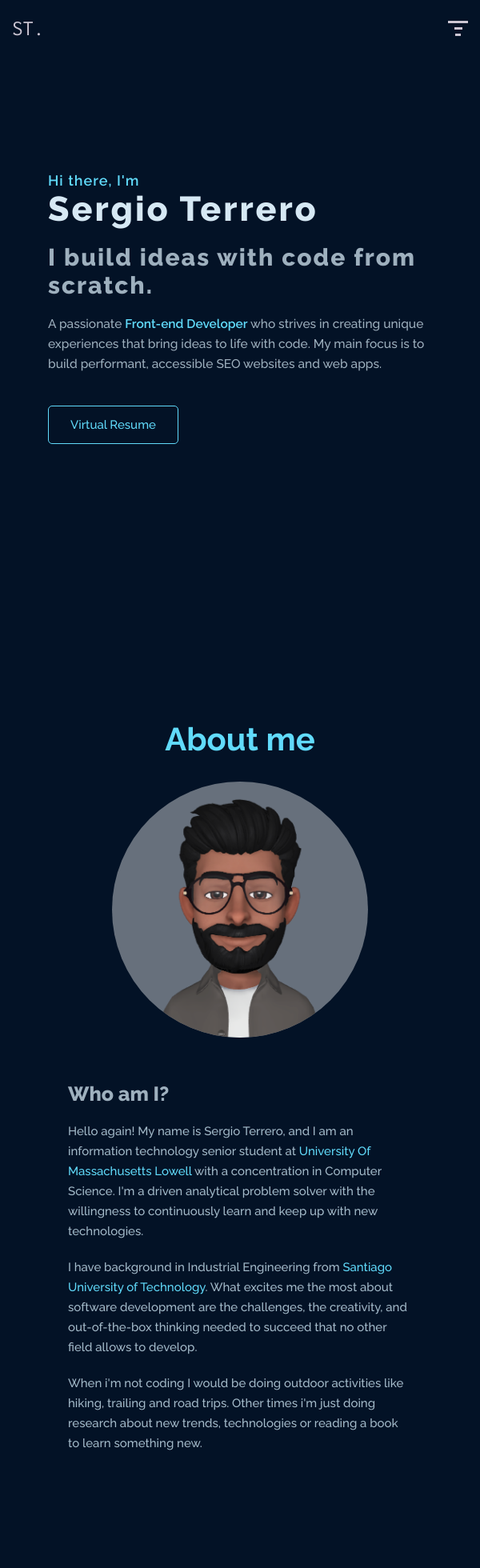
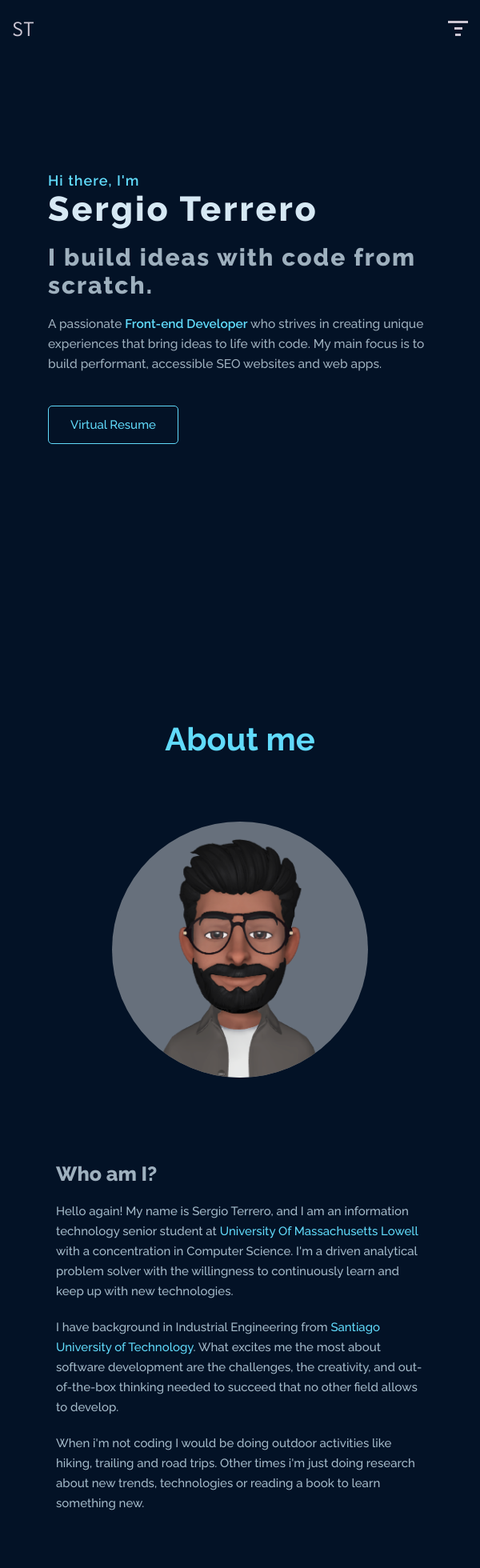
Before and after one commit to Terrero89/my-portfolio, a Vue app: page / in a window 600 px wide. Shown: the top 1960 px of the page at 80% size. Built offline with nearby package versions, Linux system fonts and the light colour scheme.

Commit message:
added details

```diff
--- a/src/components/layout/about/AboutImage.vue
+++ b/src/components/layout/about/AboutImage.vue
@@ -59,7 +59,7 @@ export default {};
 @media only screen and (max-width: 768px) {
   #about .about-img {
     /* border: solid red 1px; */
-    margin: 0rem 5rem;
+    margin: 5rem 5rem;
     border-radius: 55%;
     bottom: 4rem;
   }
@@ -72,6 +72,7 @@ export default {};
     bottom: 3rem;
     height: 100%;
     border-radius: 5px;
+
   }
 }
 </style>
--- a/src/components/layout/about/AboutText.vue
+++ b/src/components/layout/about/AboutText.vue
@@ -112,7 +112,7 @@ span a:hover {
 
 @media only screen and (min-width: 426px) and (max-width: 536px) {
   #about .about-text {
-    width: 80%;
+    width: 90%;
     order: 2;
     /* background-color:rgb(0, 92, 77); */
     margin: 3.5rem 0;
@@ -131,7 +131,7 @@ span a:hover {
 @media only screen and (min-width: 537px) and (max-width: 610px) {
   #about .about-text {
     order: 2;
-    width: 75%;
+    width: 80%;
     /* background-color:rgb(77, 77, 77); */
     margin: 3.5rem 0;
   }
--- a/src/components/layout/navigation/TheNavbar.vue
+++ b/src/components/layout/navigation/TheNavbar.vue
@@ -5,7 +5,7 @@
       :class="{ navbarOn: isScrolled, navbarOff: !isScrolled }"
     >
       <a href="#" data-aos="zoom-out" data-aos-delay="200" class="nav-logo"
-        >ST.</a
+        >ST</a
       >
       <ul class="nav-menu" :class="[{ active: menuIsVisible }]">
         <li
@@ -210,7 +210,7 @@ nav .nav-link:hover::before {
 nav .nav-logo {
   list-style: none;
   text-decoration: none;
-  font-size: 2.7rem;
+  font-size: 2.8rem;
   font-weight: 500;
   color: none;
   z-index: 110;
@@ -220,7 +220,7 @@ nav .nav-logo {
 
 /*nav-links colors */
 nav .nav-link {
-  font-size: 1.5rem;
+  font-size: 1.6rem;
   font-weight: 400;
   color: none;
   letter-spacing: 0.15rem;
@@ -330,7 +330,7 @@ ul.nav-menu {
 
   /* nav links in mobile */
   .nav-item a {
-    font-size: 1.6rem;
+    font-size: 1.8rem;
     margin: 2.5rem 0;
     color: rgba(255, 255, 255, 0.8);
 
--- a/src/components/layout/project/ProjectItems.vue
+++ b/src/components/layout/project/ProjectItems.vue
@@ -121,7 +121,6 @@ export default {
 }
 
 .buttons {
-
   display: flex;
 }
 
@@ -134,7 +133,7 @@ export default {
   max-width: 1700px;
   overflow: hidden;
   opacity: 0.5;
-  padding: 3rem 2rem ;
+  padding: 3rem 2rem;
   margin: 8rem auto;
   display: flex;
   justify-content: space-evenly;
@@ -150,7 +149,6 @@ export default {
   width: 50rem;
   padding: 0 2rem;
   margin: 2rem 5rem;
-
 }
 
 .project-text h3 {
@@ -163,7 +161,6 @@ export default {
   font-size: 1.4rem;
   font-weight: 600;
   color: #61dbfb;
-
 }
 
 .project-text p {
@@ -267,7 +264,7 @@ export default {
 }
 
 .project-container {
-  margin: 5rem 2rem;
+  margin: 11rem 2rem;
   background-color: none;
 }
 
--- a/src/components/layout/project/ProjectList.vue
+++ b/src/components/layout/project/ProjectList.vue
@@ -45,7 +45,7 @@ export default {
           description:
             "Personal Blog where I intend to post different articles and posts about technology, and other topics. This web app also allows users to sign up, sign in, as well as post articles and blogs of their preference. The ideas was to allow users to interact with others user through the blog as well.",
           stack: ["Vue JS", "Nuxtjs", "Firebase", "Axios", "Vuex", "Jwt", "Cookies"],
-          github: "http://www.phoenixfinancial.co/",
+          github: "https://www.onlinegdb.com/edit/QUNrRnE09",
           website: "http://www.phoenixfinancial.co/",
         },
 
--- a/src/components/ui/TheOutlinedButton.vue
+++ b/src/components/ui/TheOutlinedButton.vue
@@ -28,6 +28,7 @@ export default {
     font-size: 1.5rem;
     border-radius: 5px;
     cursor: pointer;
+    z-index: 100;
 
 }
 
```
